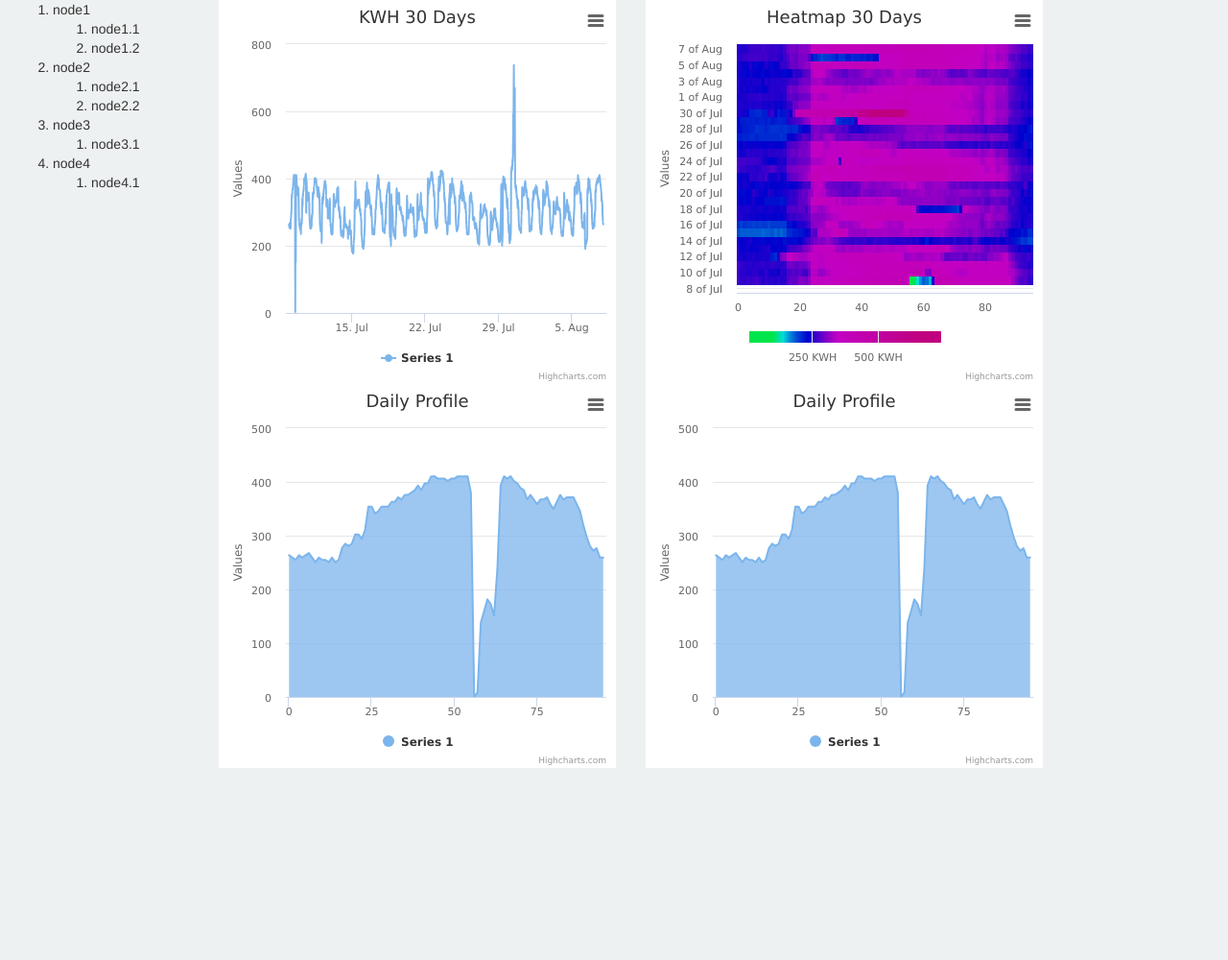
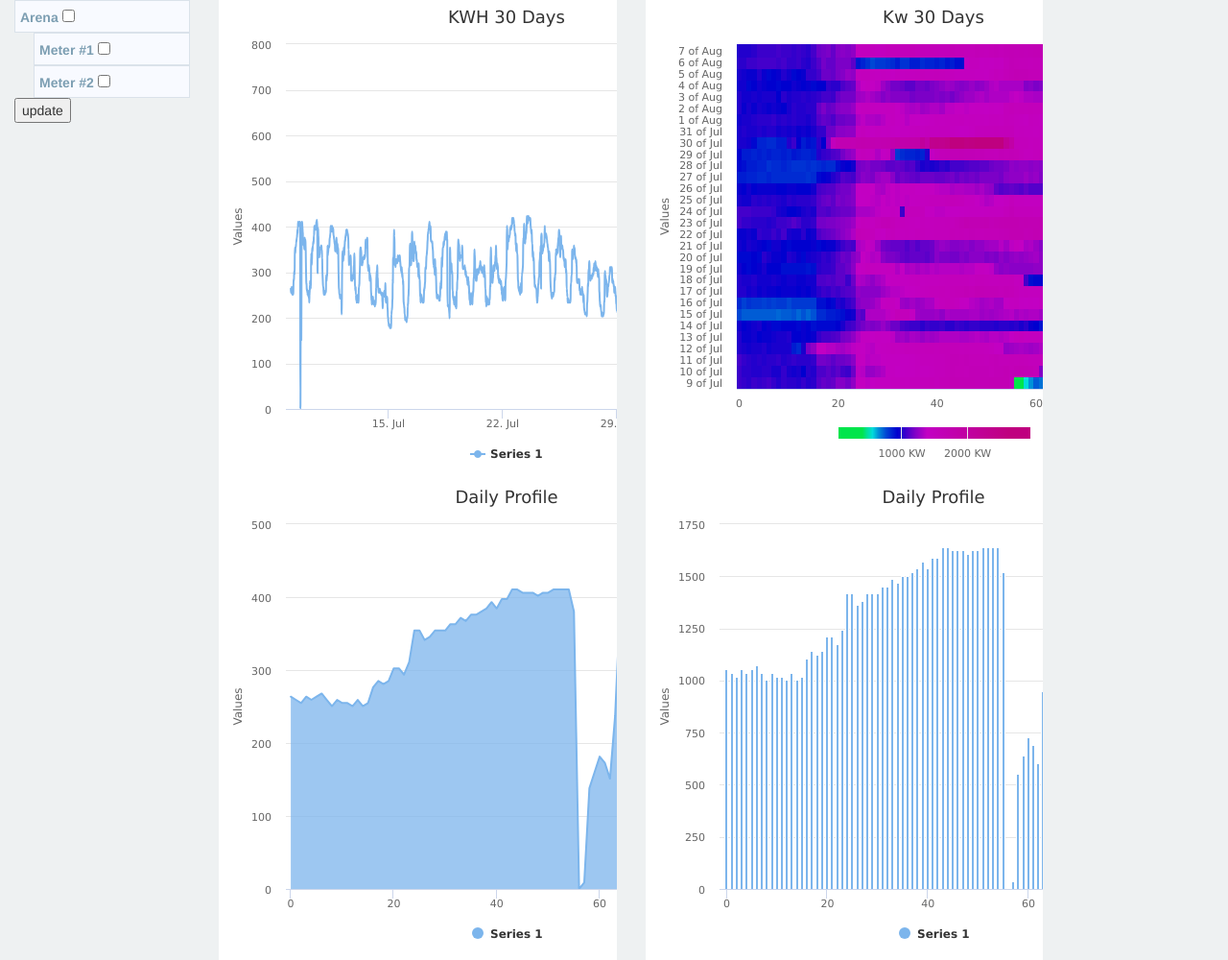
Before and after one commit to gregorydickson/angular-dashboard, a website: page index.html in a window 1280 px wide. Shown: the whole page at 96% size. Before the commit the page ends 800 px from the top, so only its background shows below. Drawn offline with nearby package versions, Linux system fonts and the light colour scheme.

Commit message:
dashboard with tree

```diff
--- a/index.html
+++ b/index.html
@@ -6,8 +6,8 @@
         <title>Angular Dashboard</title>
         <meta name="description" content="">
         <meta name="viewport" content="width=device-width, initial-scale=1">
-       <link rel="stylesheet" href="//maxcdn.bootstrapcdn.com/bootstrap/3.2.0/css/bootstrap.min.css">
-
+        <link rel="stylesheet" href="//maxcdn.bootstrapcdn.com/bootstrap/3.2.0/css/bootstrap.min.css">
+        <link rel="stylesheet" type="text/css" href="scripts/lib/angular-ui-tree/dist/angular-ui-tree.min.css" />
         <link rel="stylesheet" type="text/css" href="styles/style.css" />
 
         <script src="//ajax.googleapis.com/ajax/libs/jquery/2.1.1/jquery.min.js"></script>
--- a/scripts/controllers.js
+++ b/scripts/controllers.js
@@ -11,45 +11,11 @@ myApp.controller('homeController', function($scope,  KwhMonth) {
         //scope for daily profile, third chart
         $scope.dailyProfileData = days[0].values;
         //fourth chart
-        $scope.data2 = days[0].values;
+        $scope.data2 = daysKw[0].values;
 
 
 });
 myApp.controller('treeCtrl', function($scope) {
-
-    $scope.rows = [{
-      "name": "node1",
-      "columns": [
-        {
-          "name": "node1.1"
-        },
-        {
-          "name": "node1.2"
-        }
-      ],
-    }, {
-      "name": "node2",
-      "columns": [
-        {
-          "name": "node2.1"
-        },
-        {
-          "name": "node2.2"
-        }
-      ],
-    }, {
-      "name": "node3",
-      "columns": [
-        {
-          "name": "node3.1"
-        }
-      ],
-    }, {
-      "name": "node4",
-      "columns": [
-        {
-          "name": "node4.1"
-        }
-      ],
-    }];
+    //$scope.facilities = treeArray;
+    $scope.facilities = treeArray;
 });
--- a/scripts/directives.js
+++ b/scripts/directives.js
@@ -1,7 +1,7 @@
 'use strict';
 
 /* Directives */
-angular.module('myApp.directives', []).directive('dailyprofile', function($rootScope) {
+angular.module('myApp.directives', []).directive('dailyprofile', function() {
     return {
         restrict: 'E',
         replace: true,
@@ -14,6 +14,8 @@ angular.module('myApp.directives', []).directive('dailyprofile', function($rootS
                 chart: {
                     type: 'area',
                     renderTo: 'container_dailyprofile',
+                    height: 500,
+                    width: 600
                 },
                  xAxis: {
                     showEmpty: false
@@ -21,8 +23,6 @@ angular.module('myApp.directives', []).directive('dailyprofile', function($rootS
                 yAxis: {
                     showEmpty: false
                 },
-
-
                 title: {
                     text: 'Daily Profile'
                 },
@@ -31,18 +31,10 @@ angular.module('myApp.directives', []).directive('dailyprofile', function($rootS
                     data: scope.linedata
                 }]
 
-
             });
-            scope.$watch("linedata", function(newValue) {
-
-
-
-
-            }, true);
-
         }
     }
-}).directive('kwharea', function($rootScope) {
+}).directive('kwharea', function() {
     return {
         restrict: 'E',
         replace: true,
@@ -55,6 +47,8 @@ angular.module('myApp.directives', []).directive('dailyprofile', function($rootS
                 chart: {
                     type: 'spline',
                     renderTo: 'container_area',
+                    height: 500,
+                    width: 600
                 },
                 xAxis: {
                     type: 'datetime'
@@ -63,36 +57,31 @@ angular.module('myApp.directives', []).directive('dailyprofile', function($rootS
                     text: 'KWH 30 Days'
                 },
                 series: [{
+                    allowPointSelect: true,
                     data: scope.kwhdata,
                     point: {
                         events: {
                             click: function(e) {
-                                var aDate = new Date(this.x);
+                                var aDate = new Date(this.x+86400000);
                                 var myDateString = aDate.getFullYear()+ '-' +
                                     ('0' + (aDate.getMonth()+1)).slice(-2) + '-' +
                                     ('0' + aDate.getDate()).slice(-2);
-                                console.log(myDateString);
-                                if(Highcharts.charts[2].series[0] == null){
 
-                                }else {
-                                    var newday = _.where(days, {date: myDateString});
+                                var newday = _.where(days, {date: myDateString});
+                                Highcharts.charts[2].series[0].remove();
+                                Highcharts.charts[2].setTitle({text:"KwH "+newday[0].date},{},false);
+                                Highcharts.charts[2].addSeries({data: newday[0].values}, true);
 
-                                    console.log("found day "+newday);
-                                    Highcharts.charts[2].series[0].remove();
-                                    Highcharts.charts[2].setTitle({text:newday[0].date},{},false);
-                                    Highcharts.charts[2].addSeries({data: newday[0].values}, true);
-                                }
+                                newday = _.where(daysKw, {date: myDateString});
+                                Highcharts.charts[3].series[0].remove();
+                                Highcharts.charts[3].setTitle({text: "Kw " + newday[0].date},{},false);
+                                Highcharts.charts[3].addSeries({data: newday[0].values}, true);
+
                             }
                         }
                     }
                 }]
-
             });
-            scope.$watch("kwhdata", function(newValue) {
-                chart.series = newValue;
-
-
-            }, true);
         }
     }
 }).directive('kwhheatmap', function() {
@@ -108,6 +97,8 @@ angular.module('myApp.directives', []).directive('dailyprofile', function($rootS
                 chart: {
                     type: 'heatmap',
                     renderTo: 'container_heatmap',
+                    height: 500,
+                    width: 600
                 },
                 yAxis: {
                     type: 'datetime',
@@ -119,7 +110,7 @@ angular.module('myApp.directives', []).directive('dailyprofile', function($rootS
                     }
                 },
                 title: {
-                    text: 'Heatmap 30 Days'
+                    text: 'Kw 30 Days'
                 },
                 xAxis: {
                     type: 'category',
@@ -139,12 +130,12 @@ angular.module('myApp.directives', []).directive('dailyprofile', function($rootS
                         [deciles[8], '#C200C3'],
                         [deciles[9], '#BF007F'],
                     ],
-                    min: minValue,
-                    max: maxValue,
+                    min: minKwValue,
+                    max: maxKwValue,
                     startOnTick: false,
                     endOnTick: false,
                     labels: {
-                        format: '{value} KWH'
+                        format: '{value} KW'
                     }
                 },
                 series: [{
@@ -152,38 +143,67 @@ angular.module('myApp.directives', []).directive('dailyprofile', function($rootS
                     rowsize: 100000000,
                     tooltip: {
                     headerFormat: 'KW<br/>',
-                       pointFormat: '{point.x:%e %b, %Y} {point.y}:00: <b>{point.value} KWH</b>'
+                       pointFormat: ' {point.y:%e %b, %Y}, Interval: {point.x} - <b>{point.value} KW</b>'
                     },
                     data: scope.kwhheatdata,
                     point: {
                         events: {
                             click: function(e) {
-
-                                var aDate = new Date(this.y);
+                                //var aDate = new Date(this.y);
+                                var aDate = new Date(this.y+86400000);
+                                console.log("timezone offset is " + aDate.getTimezoneOffset());
+                                console.log("heatmap y value is "+this.y);
                                 var myDateString = aDate.getFullYear()+ '-' +
                                     ('0' + (aDate.getMonth()+1)).slice(-2) + '-' +
                                     ('0' + aDate.getDate()).slice(-2);
-                                console.log("date string from heatmap is " + myDateString);
-                                if(Highcharts.charts[3].series[0] == null){
+                                console.log("heatmap date is " + aDate.toString());
+                                var newday = _.where(daysKw, {date: myDateString});
+                                Highcharts.charts[3].series[0].remove();
+                                Highcharts.charts[3].setTitle({text: "Kw " + newday[0].date},{},false);
+                                Highcharts.charts[3].addSeries({data: newday[0].values}, true);
+                                console.log("the date looked up by heatmap "+newday[0].date)
+                                newday = _.where(days, {date: myDateString});
+                                Highcharts.charts[2].series[0].remove();
+                                Highcharts.charts[2].setTitle({text:"KwH "+newday[0].date},{},false);
+                                Highcharts.charts[2].addSeries({data: newday[0].values}, true);
 
-                                }else {
-                                    var newday = _.where(days, {date: myDateString});
-
-                                    console.log("found day "+newday);
-                                    Highcharts.charts[3].series[0].remove();
-                                    //Highcharts.charts[3].setTitle({text:newday[0].date},{},false);
-                                    Highcharts.charts[3].addSeries({data: newday[0].values}, true);
-
-                                }
                             }
                         }
                     }
                 }]
+            });
+        }
+    }
+}).directive('kwbarchart', function() {
+    return {
+        restrict: 'E',
+        replace: true,
+        scope: {
+            bardata: '='
+        },
+        template: '<div id="container_kwhbarchart" style="margin: 0 auto">not working</div>',
+        link: function(scope, element, attrs) {
+            $(element[0]).highcharts({
+                chart: {
+                    type: 'column',
+                    renderTo: 'container_kwhbarchart',
+                    height: 500,
+                    width: 600
+                },
+                 xAxis: {
+                    showEmpty: false
+                },
+                yAxis: {
+                    showEmpty: false
+                },
+                title: {
+                    text: 'Daily Profile'
+                },
+                series: [{
+                    data: scope.bardata
+                }]
 
             });
-            scope.$watch("kwhheatdata", function(newValue) {
-                chart.series = newValue;
-            }, true);
         }
     }
 })
--- a/styles/style.css
+++ b/styles/style.css
@@ -7,6 +7,35 @@ body {
 	padding: 3%;
 
 	background-color: white;
+}
+
+.btn {
+    margin-right: 8px;
+}
+
+.angular-ui-tree-handle {
+    background: #f8faff;
+    border: 1px solid #dae2ea;
+    color: #7c9eb2;
+    padding: 5px 5px;
+}
+
+.angular-ui-tree-handle:hover {
+    color: #438eb9;
+    background: #f4f6f7;
+    border-color: #dce2e8;
+}
+
+.angular-ui-tree-placeholder {
+    background: #f0f9ff;
+    border: 2px dashed #bed2db;
+    -webkit-box-sizing: border-box;
+    -moz-box-sizing: border-box;
+    box-sizing: border-box;
+}
 
 
+.group-title {
+    background-color: #687074 !important;
+    color: #FFF !important;
 }
--- a/views/home.html
+++ b/views/home.html
@@ -1,44 +1,46 @@
 <div class='container-fluid'>
     <div class='row'>
-
-        <div class='col-md-2'>
+        <div class='col-lg-2'>
             <div ng-controller="treeCtrl">
+                <form>
                     <div ui-tree>
-                  <ol ui-tree-nodes ng-model="rows">
-                    <li ng-repeat="row in rows" ui-tree-node>
+                      <ol ui-tree-nodes ng-model="facilities">
+                        <li ng-repeat="row in facilities" ui-tree-node>
                           <div ui-tree-handle>
-                        {{row.name}}
+                            {{row.name}} <input type="checkbox" value="{{row.id}}" />
                           </div>
 
-                      <ol ui-tree-nodes ng-model="row.columns">
-                        <li ng-repeat="column in row.columns" ui-tree-node>
+                          <ol ui-tree-nodes ng-model="row.meters">
+                            <li ng-repeat="meter in row.meters" ui-tree-node>
                               <div ui-tree-handle>
-                            {{column.name}}
+                                {{meter.desc}} <input type="checkbox" value="{{meter.id}}" />
                               </div>
                             </li>
                           </ol>
                         </li>
                       </ol>
                     </div>
+                    <input type="submit" value="update" ng-click=""/>
+                </form>
             </div>
         </div>
-        <div class='col-md-10'>
+        <div class='col-lg-10'>
             <div class='row'>
-                <div class='col-md-5'>
+                <div class='col-lg-5'>
                     <kwharea kwhdata="kwh"></kwharea>
                 </div>
-            	<div class='col-md-5'>
+            	<div class='col-lg-5'>
                     <kwhheatmap kwhheatdata="kwhheatdata"></kwhheatmap>
                 </div>
             </div>
             <div class='row'>
-            	<div class='col-md-5'>
+            	<div class='col-lg-5'>
                     <dailyprofile linedata="dailyProfileData"></dailyprofile>
 
                 </div>
 
-                <div class='col-md-5'>
-                    <dailyprofile linedata="data2" ></dailyprofile>
+                <div class='col-lg-5'>
+                    <kwbarchart bardata="data2" ></kwbarchart>
                 </div>
             </div>
         </div>
```
Also changed, not shown: scripts/data.js. Lines whose indentation alone changed are shown as unchanged.
